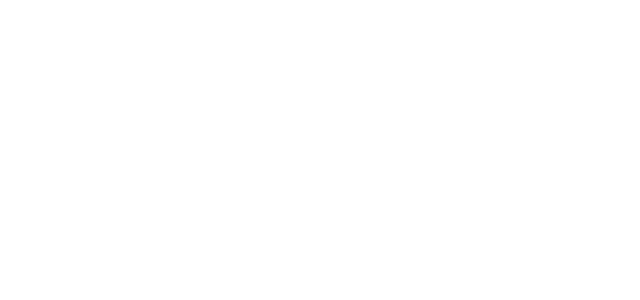
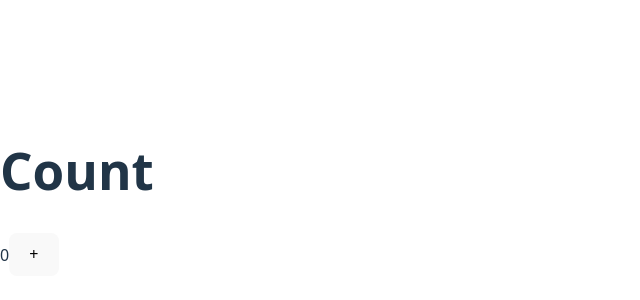
Before and after one commit to sabincoding01/digitalyatraweb, a React (Vite) app: page /use_effect in a window 1280 px wide. Before the commit this address had no page. Shown: the part 208-508 px from the top of the page, without its empty margins (0-640 px from the left). Built offline with nearby package versions, Linux system fonts and the light colour scheme.

Commit message:
useEfeect

```diff
--- a/src/App.jsx
+++ b/src/App.jsx
@@ -1,5 +1,6 @@
 import { BrowserRouter, Routes,  Route } from "react-router-dom";
 import Home from "./Home";
+import UseEffect from "./useEffect";
 
 function App() {
   return (
@@ -8,6 +9,8 @@
 
 <Route path="/home" element ={<Home/>}/>
 <Route path="/about" element ={<h1>About</h1>}/>
+<Route path="/use_effect" element ={<UseEffect/>}/>
+
 
 
     </Routes>
--- /dev/null
+++ b/src/useEffect.jsx
@@ -0,0 +1,31 @@
+import React, { useEffect, useState } from 'react'
+
+const UseEffect = () => {
+const [count , setCount] = useState(0);
+
+    //type1 of UseEffect on then basis of execution
+/*
+     useEffect(()=>{
+
+        console.log("sabin");
+    },[]) */
+
+// Type-2 of useeffect on the basis pf execution
+
+ useEffect(()=>{
+console.log("sabin")
+
+ },[count])
+
+
+
+
+  return (
+    <div><h1>Count</h1>
+{count}
+        <button onClick={()=> setCount(count+1)}>+</button>
+    </div>
+  )
+
+}
+export default UseEffect
```
